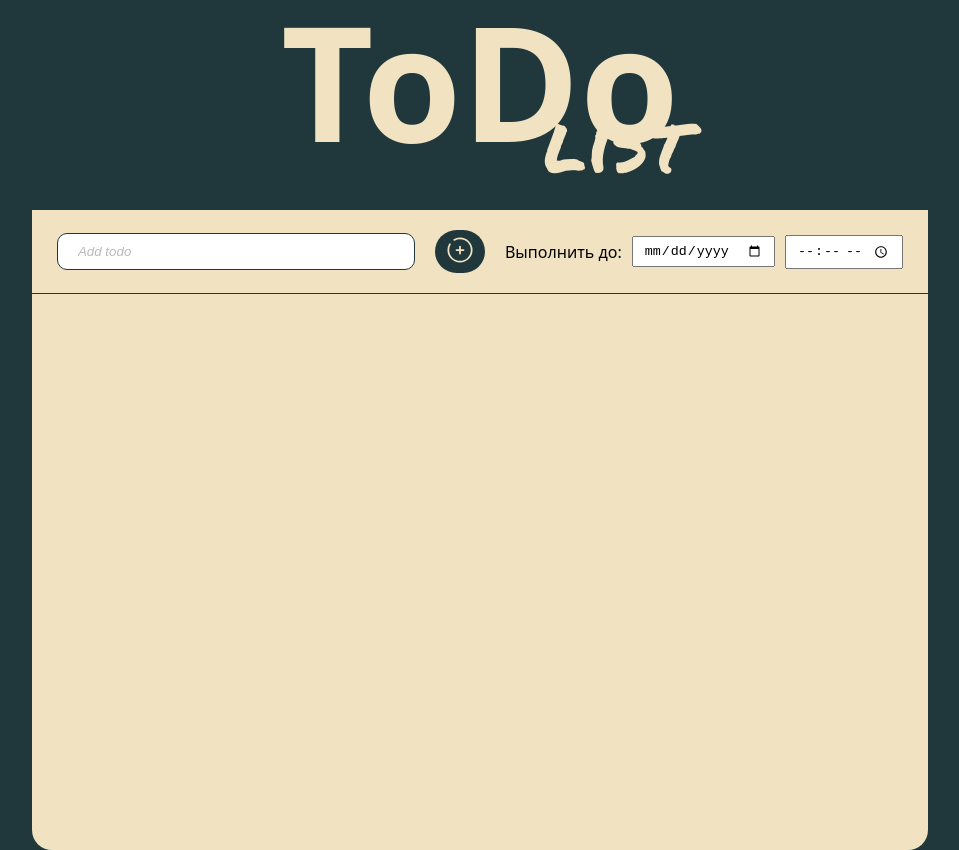
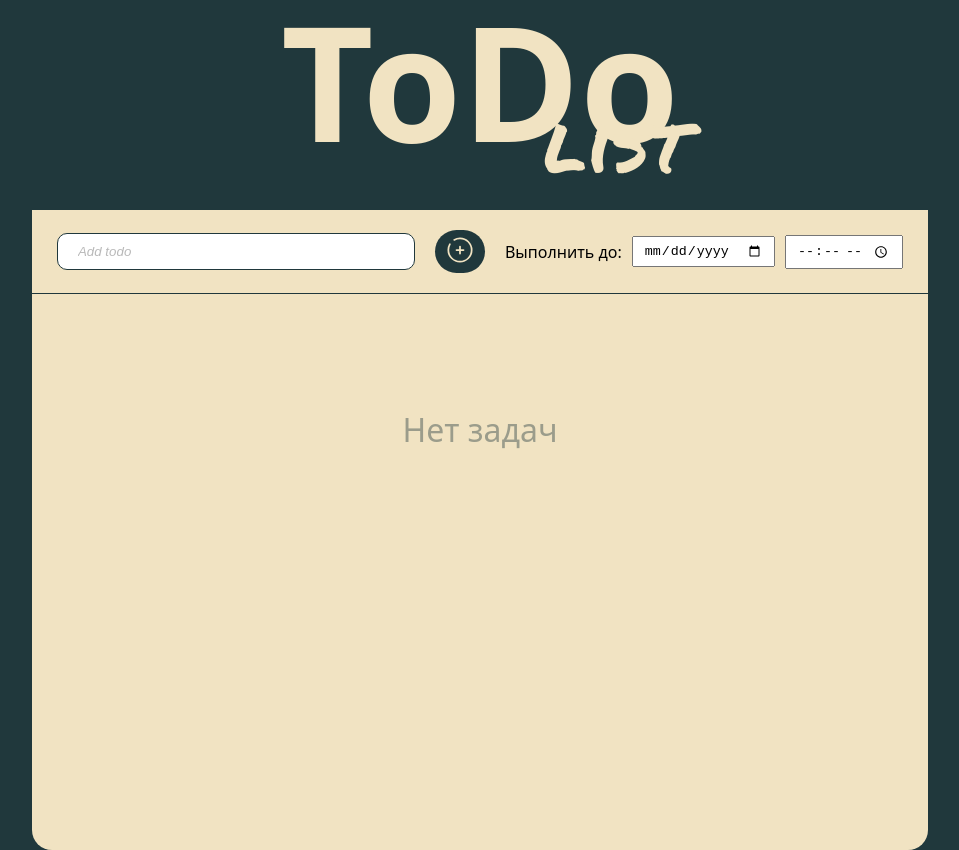
Before and after one commit to kirillxxn/TodoList, a React (Vite) app: page / in a window 1280 px wide. Shown: the whole page, without its empty margins (160-1119 px from the left). Built offline with nearby package versions, Linux system fonts and the light colour scheme.

Commit message:
add_text

```diff
--- a/package.json
+++ b/package.json
@@ -13,7 +13,6 @@
 	},
 	"homepage": "https://kirillxxn.github.io/TodoList",
 	"dependencies": {
-		"framer-motion": "^12.23.22",
 		"react": "^19.1.1",
 		"react-dom": "^19.1.1",
 		"react-hot-toast": "^2.6.0",
--- a/src/components/Modal/Modal.tsx
+++ b/src/components/Modal/Modal.tsx
@@ -3,6 +3,7 @@ import modalStyles from './Modal.module.css'
 import type { TModal } from './TypeModal'
 import { forwardRef, useEffect, useImperativeHandle, useState } from 'react'
 import closeModalBtn from '..//..//assets/icons/icon-close-modal.svg'
+import { formatDateText } from '../../utils/config/formatDate'
 const Modal = forwardRef<TModal>((_, ref) => {
 	const [isClosing, setIsClosing] = useState(false)
 	const [isOpening, setIsOpening] = useState(false)
@@ -10,16 +11,6 @@ const Modal = forwardRef<TModal>((_, ref) => {
 	const [modalTitle, setModalTitle] = useState('')
 	const [modalDate, setModalDate] = useState<Date | null>(null)
 	const [modalTextData, setModalTextData] = useState('')
-	const formatDate = (date: Date | null) => {
-		if (!date) return ''
-		return new Date(date).toLocaleString('ru-RU', {
-			day: '2-digit',
-			month: '2-digit',
-			year: 'numeric',
-			hour: '2-digit',
-			minute: '2-digit',
-		})
-	}
 
 	useEffect(() => {
 		if (modalIsOpen) {
@@ -103,7 +94,7 @@ ${isClosing ? modalStyles['modal__content--closing'] : ''}
 					<img
 						className={modalStyles['btn__close-icon']}
 						src={closeModalBtn}
-						alt=''
+						alt='Иконка закрытия окна'
 					/>
 				</button>
 				<div className={modalStyles['modal__container']}>
@@ -111,7 +102,7 @@ ${isClosing ? modalStyles['modal__content--closing'] : ''}
 					{modalDate && (
 						<p
 							className={modalStyles['container-date']}
-						>{`${modalTextData} ${formatDate(modalDate)}`}</p>
+						>{`${modalTextData} ${formatDateText(modalDate)}`}</p>
 					)}
 				</div>
 			</ReactModal>
--- a/src/components/Todo/Todo.module.css
+++ b/src/components/Todo/Todo.module.css
@@ -109,6 +109,13 @@
 .todo {
 	height: 100%;
 	padding: 20px;
+}
+.todo__empty {
+	margin-top: 100px;
+}
+.todo__empty-text {
+	color: #20383c69;
+	font-size: 2rem;
 }
 .todo__list {
 	display: grid;
--- a/src/components/Todo/Todo.tsx
+++ b/src/components/Todo/Todo.tsx
@@ -95,6 +95,11 @@ const Todo = () => {
 						</div>
 					</div>
 					<div className={styles['todo']}>
+						{tasks.length === 0 ? (
+							<div className={styles['todo__empty']}>
+								<span className={styles['todo__empty-text']}>Нет задач</span>
+							</div>
+						) : (
 							<ul className={styles['todo__list']}>
 								{sortTasks.map(item => (
 									<li
@@ -146,7 +151,9 @@ const Todo = () => {
 														}`}
 													>
 														Выполнить до: {''}
-													<span className={styles['container__deadline-word']}>
+														<span
+															className={styles['container__deadline-word']}
+														>
 															{formatDateNoTime(item.deadlineDate)}
 															{item.deadlineTime && ` в ${item.deadlineTime}`}
 														</span>
@@ -176,6 +183,7 @@ const Todo = () => {
 									</li>
 								))}
 							</ul>
+						)}
 					</div>
 				</section>
 			</div>
--- a/src/utils/config/formatDate.ts
+++ b/src/utils/config/formatDate.ts
@@ -1,4 +1,14 @@
 export const formatDate = (date: Date) => {
+	return new Date(date).toLocaleString('ru-RU', {
+		day: '2-digit',
+		month: '2-digit',
+		year: 'numeric',
+		hour: '2-digit',
+		minute: '2-digit',
+	})
+}
+export const formatDateText = (date: Date | null) => {
+	if (!date) return ''
 	return new Date(date).toLocaleString('ru-RU', {
 		day: '2-digit',
 		month: '2-digit',
```
Also changed, not shown: 1 other file (tests, documents, lock files or other folders). Lines whose indentation alone changed are shown as unchanged.
